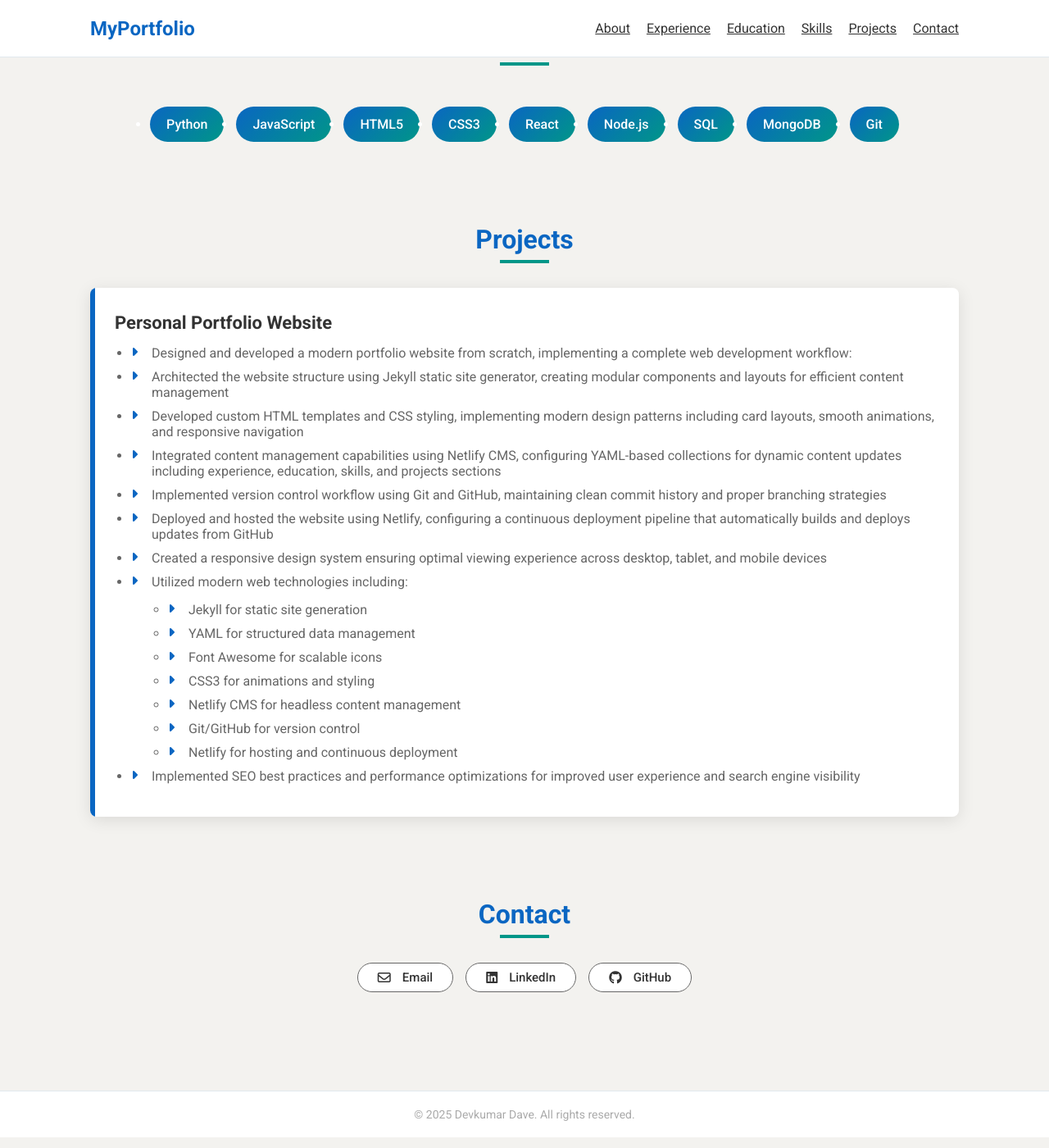
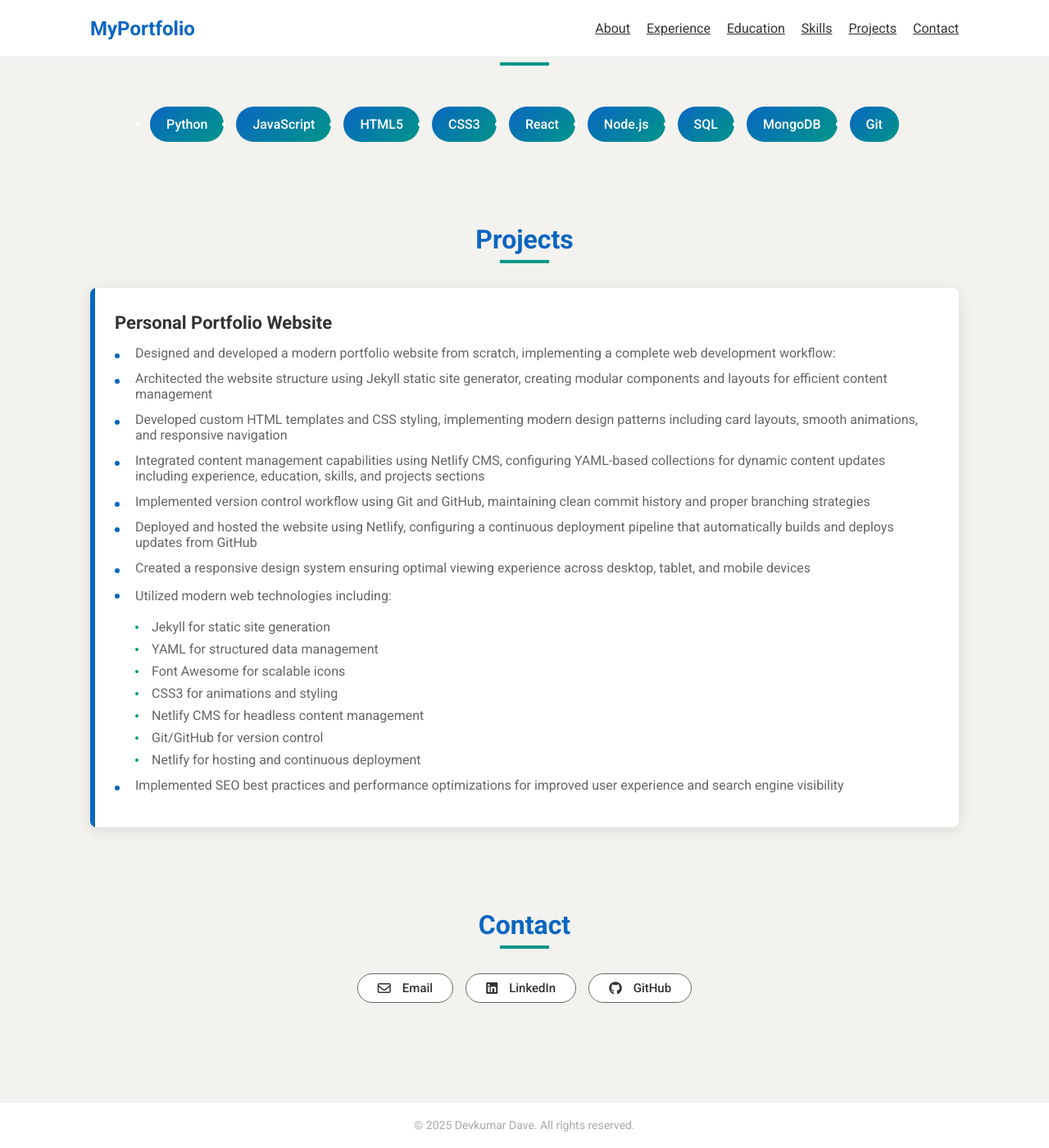
Before and after one commit to devdave666/resume, a Jekyll site: the page built from index.md, in a window 1280 px wide and 1400 px high, scrolled down 2628 px. Shown: the whole window at 82% size. Built offline with Jekyll 4.4.1, drawn with Linux system fonts in a browser that asks for light colours; nearby versions of some CDN libraries.

Commit message:
Update styles.css

```diff
--- a/assets/css/styles.css
+++ b/assets/css/styles.css
@@ -373,18 +373,60 @@ section {
     color: #666;
 }
 
+/* Remove default bullets and add custom styling for main list */
 .project-description ul {
-    list-style-type: disc;
-    padding-left: 20px;
+    list-style: none;
+    padding-left: 0;
     margin: 10px 0;
 }
 
-.project-description li {
+.project-description ul > li {
+    position: relative;
+    padding-left: 25px;
+    margin-bottom: 12px;
+}
+
+.project-description ul > li::before {
+    content: '';
+    position: absolute;
+    left: 0;
+    top: 10px;
+    width: 6px;
+    height: 6px;
+    background-color: var(--primary-color);
+    border-radius: 50%;
+}
+
+/* Style for sub-lists */
+.project-description ul ul {
+    margin: 8px 0 8px 15px;
+}
+
+.project-description ul ul > li {
+    padding-left: 20px;
     margin-bottom: 8px;
 }
 
+.project-description ul ul > li::before {
+    width: 4px;
+    height: 4px;
+    background-color: var(--secondary-color);
+    top: 8px;
+}
+
+/* Paragraph spacing */
 .project-description p {
     margin-bottom: 15px;
+    line-height: 1.6;
+}
+
+/* Remove the old bullet point styles that were causing doubles */
+.project-description ul li::marker {
+    content: none;
+}
+
+.project-description ul {
+    list-style-type: none;
 }
 
 /* Nested lists */
```
